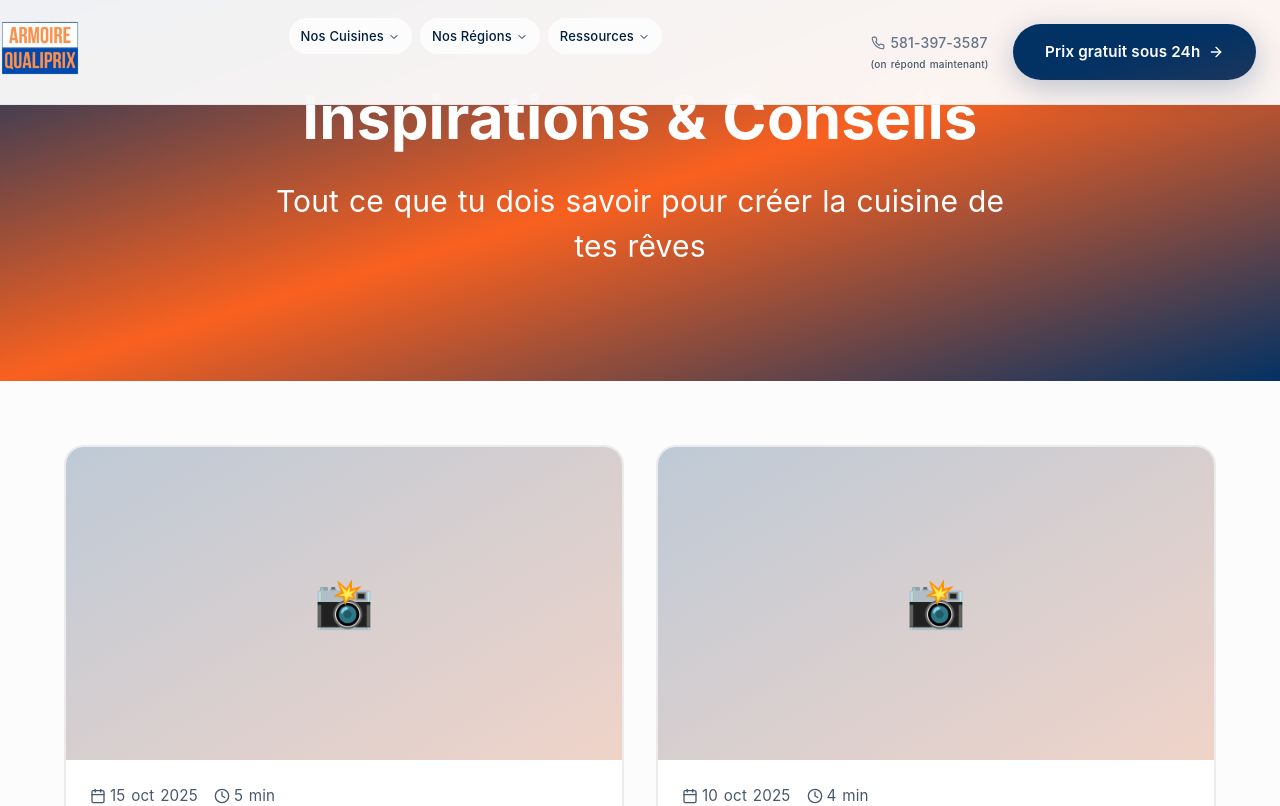
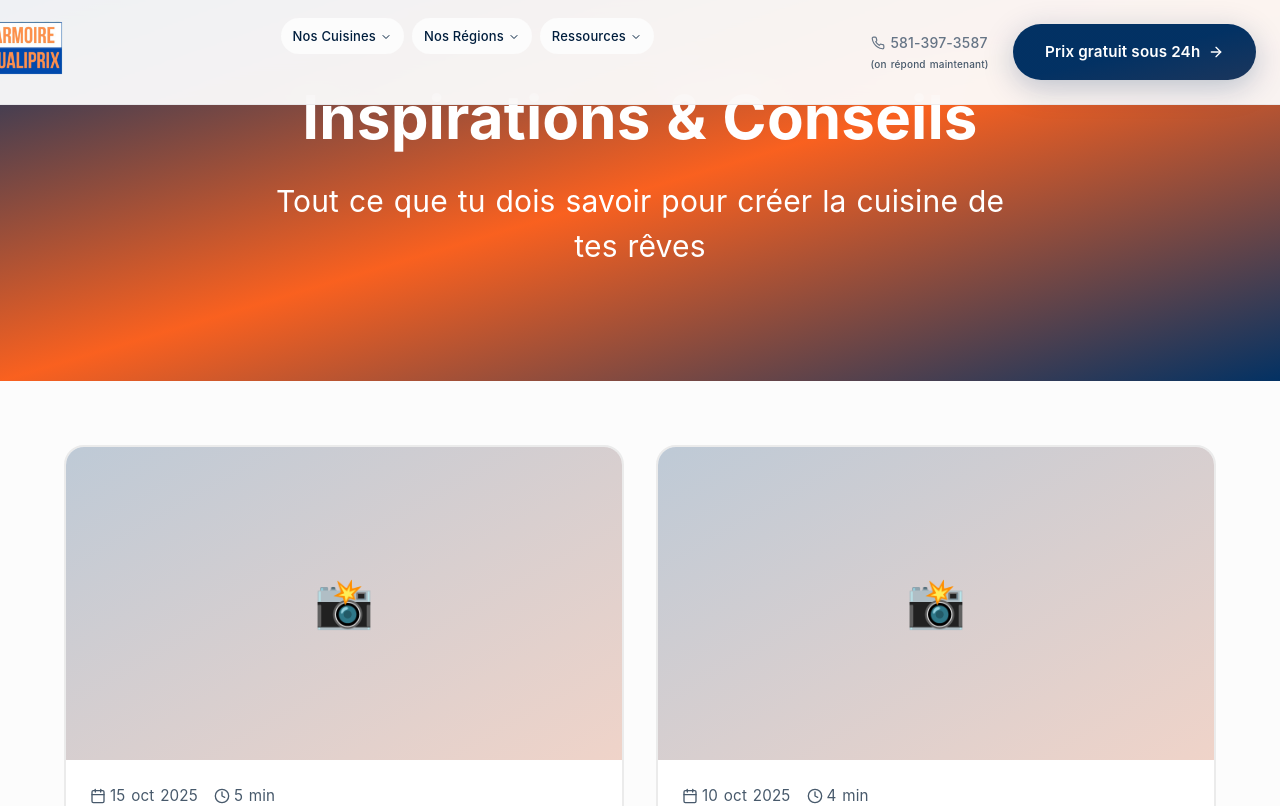
Before and after one commit to maximegiguere1one/qualiprix, a React (Vite) app: page /blog in a window 1280 px wide. Shown: the top 806 px of the page. Built offline with nearby package versions, Linux system fonts and the light colour scheme.

Commit message:
Move logo further left

```diff
--- a/src/components/Header.tsx
+++ b/src/components/Header.tsx
@@ -87,7 +87,7 @@ const Header = () => {
         )}>
 
           {/* Logo */}
-          <Link to="/" className="hover:opacity-80 transition-opacity duration-200 -ml-6">
+          <Link to="/" className="hover:opacity-80 transition-opacity duration-200 -ml-10">
             <img
               src={logo}
               alt="Armoire Qualiprix"
```
